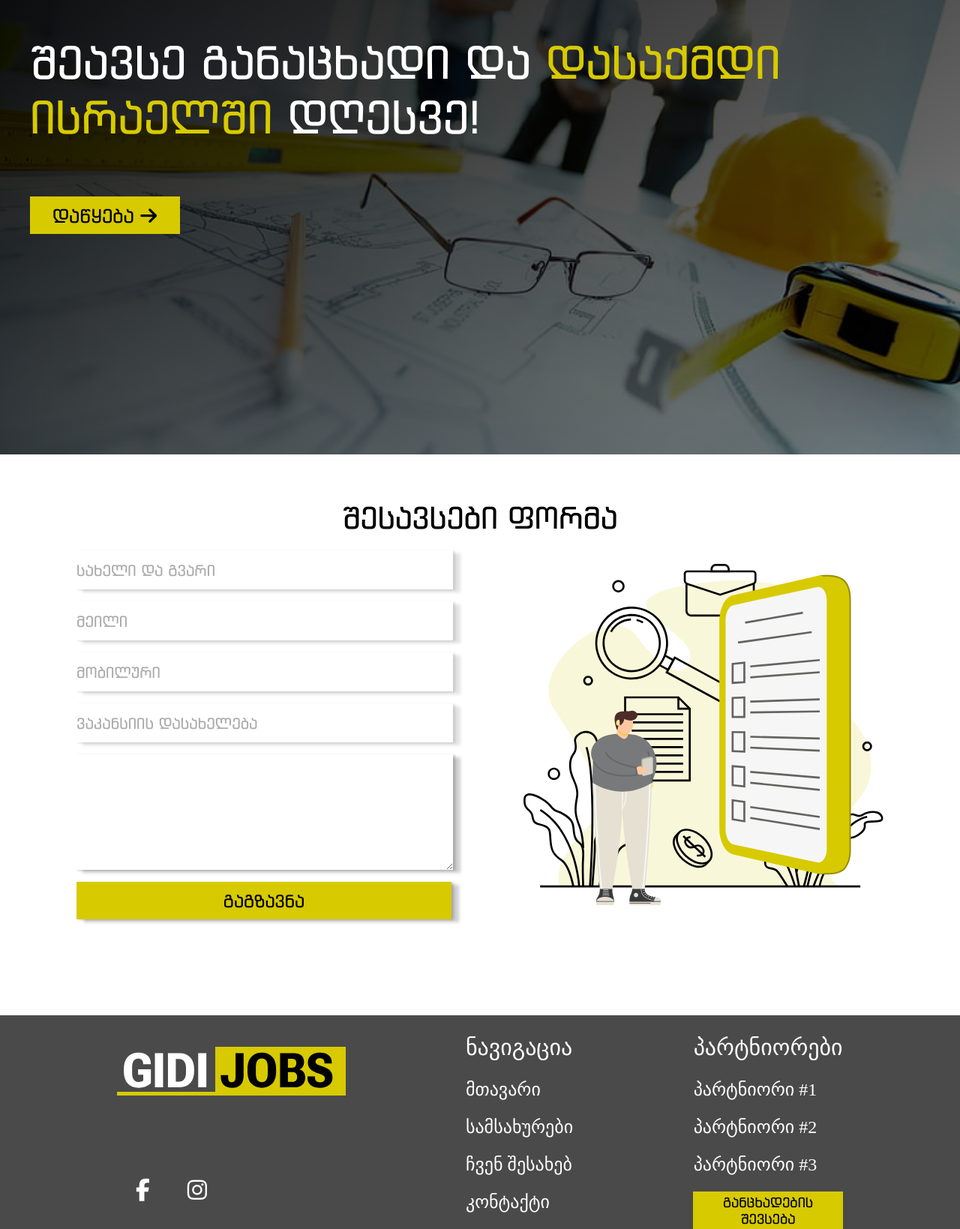
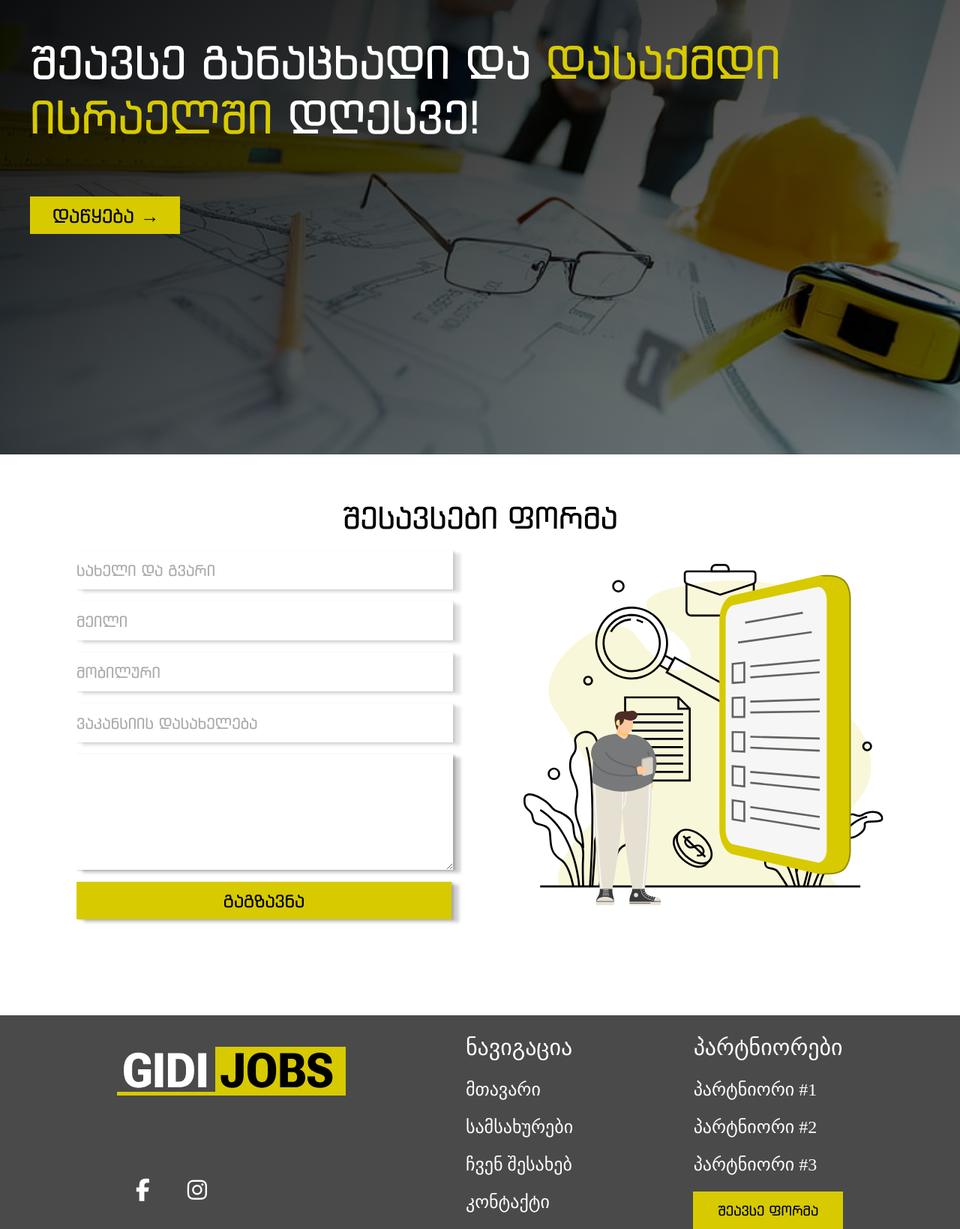
Before and after one commit to Kv4ts0/gidijobs, a plain HTML site: page form.html in a window 1280 px wide. Shown: the part 194-1833 px from the top of the page at 75% size. Drawn offline with Linux system fonts and the light colour scheme; a web font is replaced by a local one.

Commit message:
Add files via upload
Submit forms

```diff
--- a/CSS/style.css
+++ b/CSS/style.css
@@ -73,9 +73,10 @@ nav ul li a{
 .parent .intro span{
     color: #D7CA00;
 }
-.parent .intro button{
+.parent .intro a input[type="submit"]{
     position: absolute;
     bottom: -10vh;
+    left: 0;
     width: 200px;
     height: 50px;
     background-color: #D7CA00;
@@ -250,7 +251,7 @@ footer .company nav ul li i{
     font-size: 30px;
 }
 
-footer .navigation button{
+footer .navigation input[type="submit"]{
     width: 200px;
     height: 50px;
     background-color: #D7CA00;
@@ -443,6 +444,10 @@ footer .navigation h2{
     background-color: #D7CA00;
 }
 @media only screen and (max-width: 1200px) {
+    .parent .intro a input[type="submit"]{
+        margin-left: 3vh;
+    }
+
     .itemDesc{
         padding: 0 5vh;
     }
@@ -583,6 +588,11 @@ footer .navigation h2{
 }
 
 @media only screen and (max-width: 845px){
+    .parent .intro a input[type="submit"]{
+        position: relative;
+        bottom: 0;
+        margin: 0;
+    }
     .form{
         justify-content: center;
         align-items: center;
--- a/form.html
+++ b/form.html
@@ -34,7 +34,9 @@
         </section>
         <div class="intro">
             <h1>შეავსე განაცხადი და <span>დასაქმდი ისრაელში</span> დღესვე!</h1>
-            <button>დაწყება <i class="fa-solid fa-arrow-right"></i></button>
+            <a href="form.html">
+                <input type="submit" value='დაწყება →'>
+            </a>
         </div>
     </div>
 <!--  -->
@@ -86,7 +88,9 @@
                     <li><a href="#">პარტნიორი #3</a></li>
                 </ul>
             </nav>
-            <button>განცხადების შევსება</button>
+            <a href="form.html">
+                <input type="submit" name="განცხადების შევსება" id="განცხადების შევსება" value="შეავსე ფორმა">
+            </a>
         </div>
 
     </footer>
```
Also changed, not shown: about.html (+6 -2 lines), index.html (+6 -2 lines), item.html (+6 -2 lines), jobs.html (+6 -2 lines).
